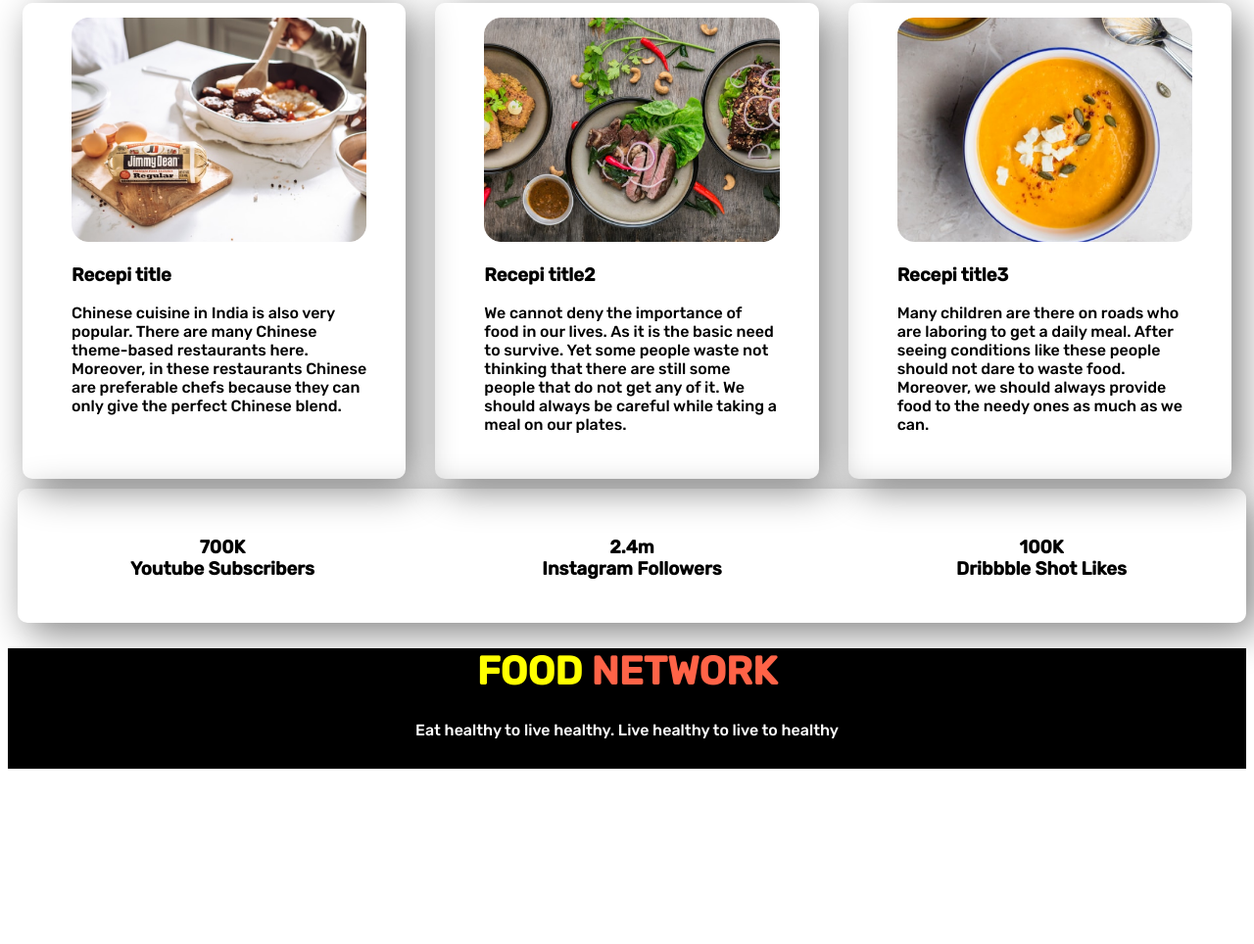
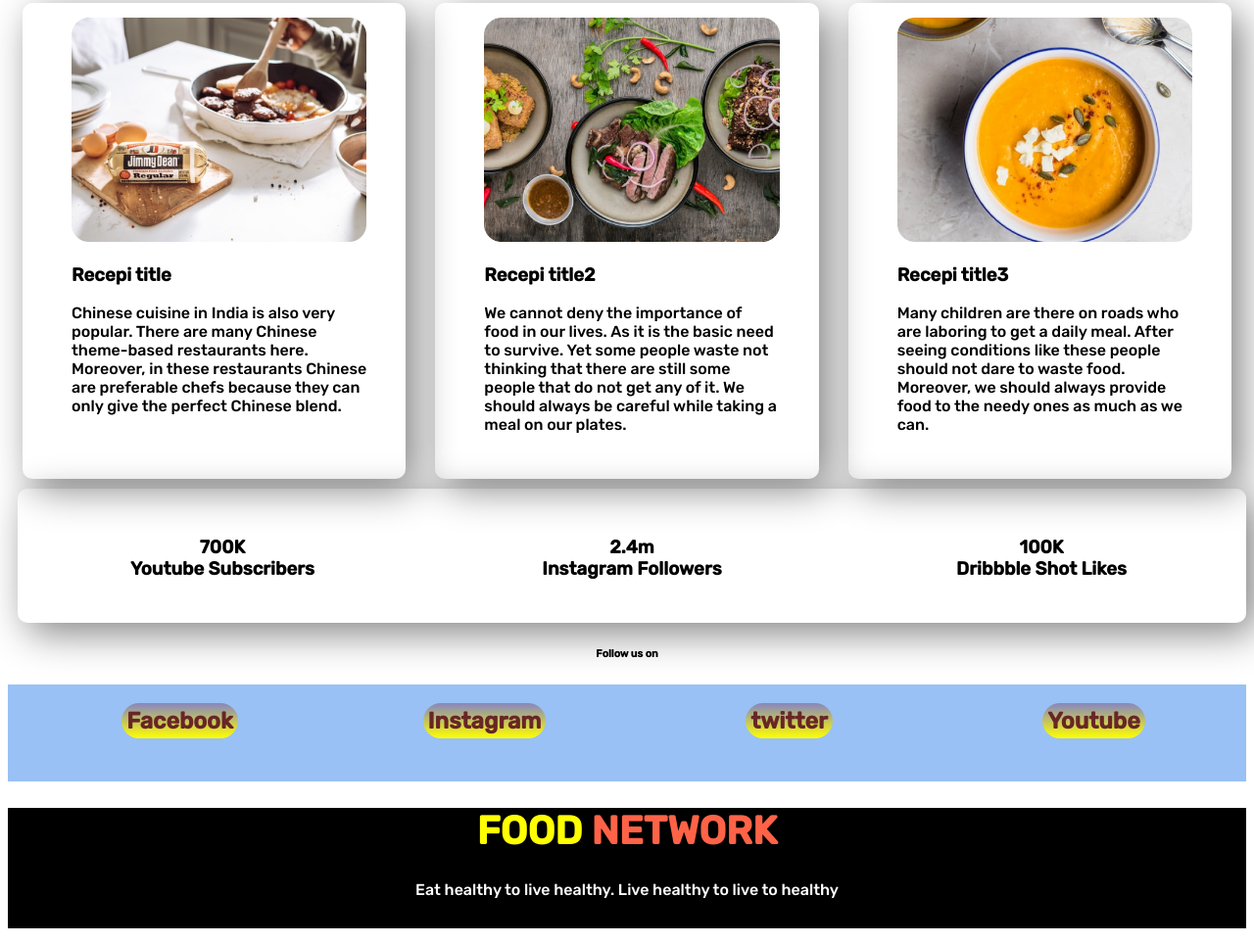
Before and after one commit to saumensd/Food-network, a plain HTML site: page index.html in a window 1280 px wide. Shown: the part 1185-2149 px from the top of the page at 98% size. Before the commit the page ends 1986 px from the top, so only its background shows below. Drawn offline with Linux system fonts and the light colour scheme.

Commit message:
follow added

```diff
--- a/index.html
+++ b/index.html
@@ -13,7 +13,7 @@
 </head>
 
 <body>
-    <section id="header">
+    <section class="header">
         <h3 class="half-width">Menu </h3>
         <h3 class="half-width"> Order now</h3>
         <h3 class="half-width">Contact us</h3>
@@ -88,6 +88,15 @@
         <h3 class="half-width"> 2.4m <br> Instagram Followers</h3>
         <h3 class="half-width">100K <br> Dribbble Shot Likes</h3>
     </section>
+    <section>
+        <h6>Follow us on</h6>
+        <div class="header">
+            <h3 class="half-width"><a class="follow-us" href="https://www.facebook.com/">Facebook</a></h3>
+            <h3 class="half-width"><a class="follow-us href=" https://www.facebook.com/">Instagram</a></h3>
+            <h3 class="half-width"><a class="follow-us href=" https://www.facebook.com/">twitter</a></h3>
+            <h3 class="half-width"><a class="follow-us href=" https://www.facebook.com/">Youtube</a></h3>
+        </div>
+    </section>
     <footer>
         <h1>FOOD <span class="tomato-color"> NETWORK</span></h1>
         <p>Eat healthy to live healthy. Live healthy to live to healthy </p>
--- a/style.css
+++ b/style.css
@@ -1,8 +1,7 @@
 body{
     font-family: 'Rubik', sans-serif;
 }
-#header{
-
+.header{
     text-align: center;
     font-size: 20px;
     display: flex;
@@ -11,7 +10,6 @@ body{
 }
 h1{
     font-size:40px;
-    padding: 0px;
 }
 p{
     padding-bottom: 30px;
@@ -63,7 +61,6 @@ p{
 .indian{
     text-align: center;
 }
-
 #folowers{
     text-align: center;
     display: flex;
@@ -81,3 +78,13 @@ footer{
     background-color: black;
     color: white;
 }
+h6{
+    text-align: center;
+}
+.follow-us{
+    text-decoration: none;
+    background-image: linear-gradient(rgb(134, 134, 192),yellow);
+    color: rgb(104, 38, 38);
+    border-radius: 50px;
+    padding: 4px 5px;
+}
```
